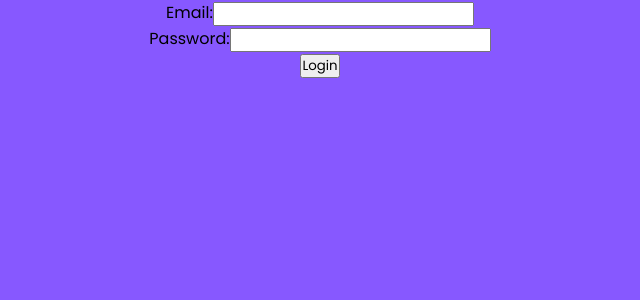
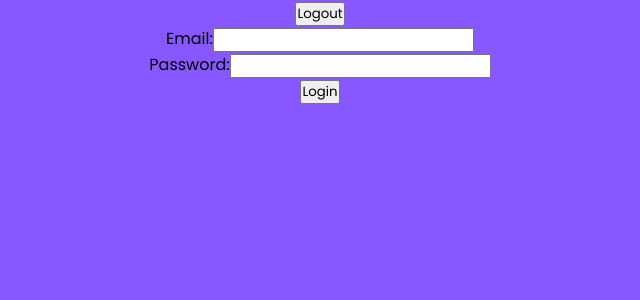
Before and after one commit to Rehaan1/LuganodesToDoApp, a React (Create React App) app in the folder frontend/: page / in a window 1280 px wide. Shown: the top 300 px of the page, without its empty margins (320-960 px from the left). Built offline with nearby package versions, Linux system fonts and the light colour scheme.

Commit message:
feat: add logout button

```diff
--- a/frontend/src/App.js
+++ b/frontend/src/App.js
@@ -34,8 +34,17 @@ function App() {
     setShowLogin(true);
   };
 
+  const handleLogout = () => {
+    Cookies.remove('jwtToken');
+    setIsLoggedIn(false);
+    setShowLogin(true);
+  };
+
   return (
     <div className="App">
+      <div className="Logout">
+        <button onClick={handleLogout}>Logout</button>
+      </div>
      {isLoggedIn ? (
         <TodoWrapper />
       ) : showLogin ? (
```
